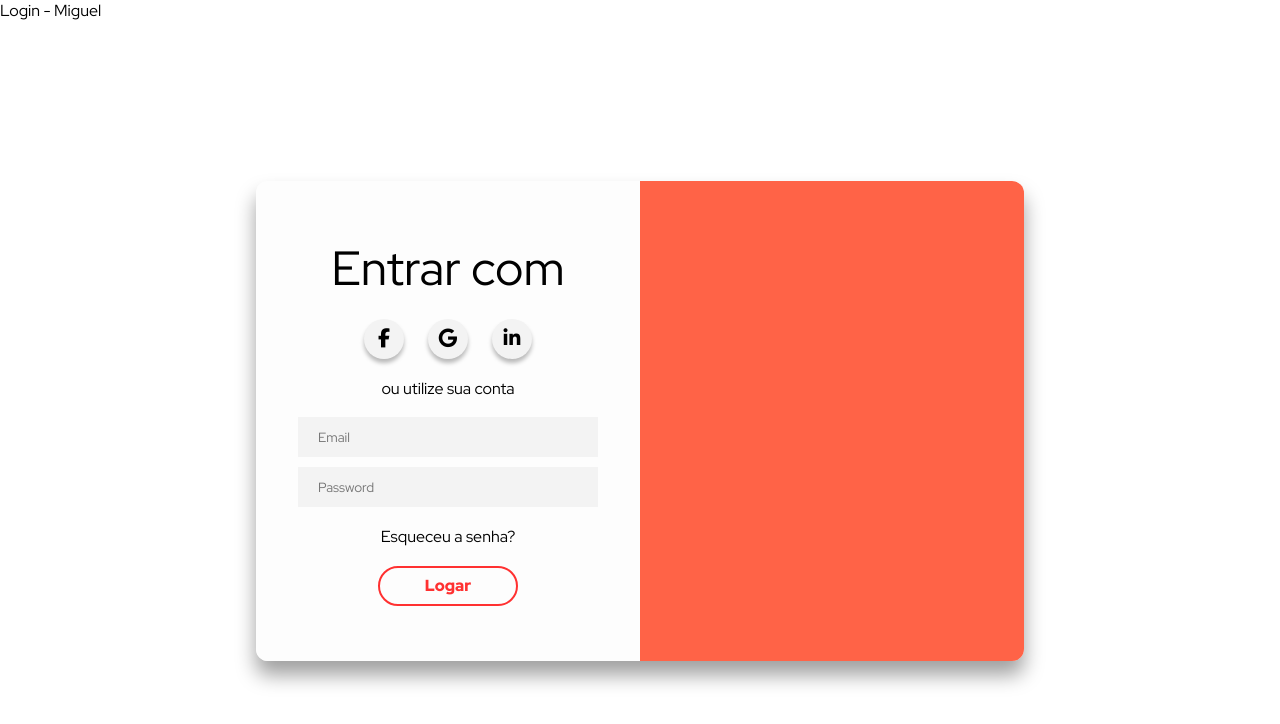
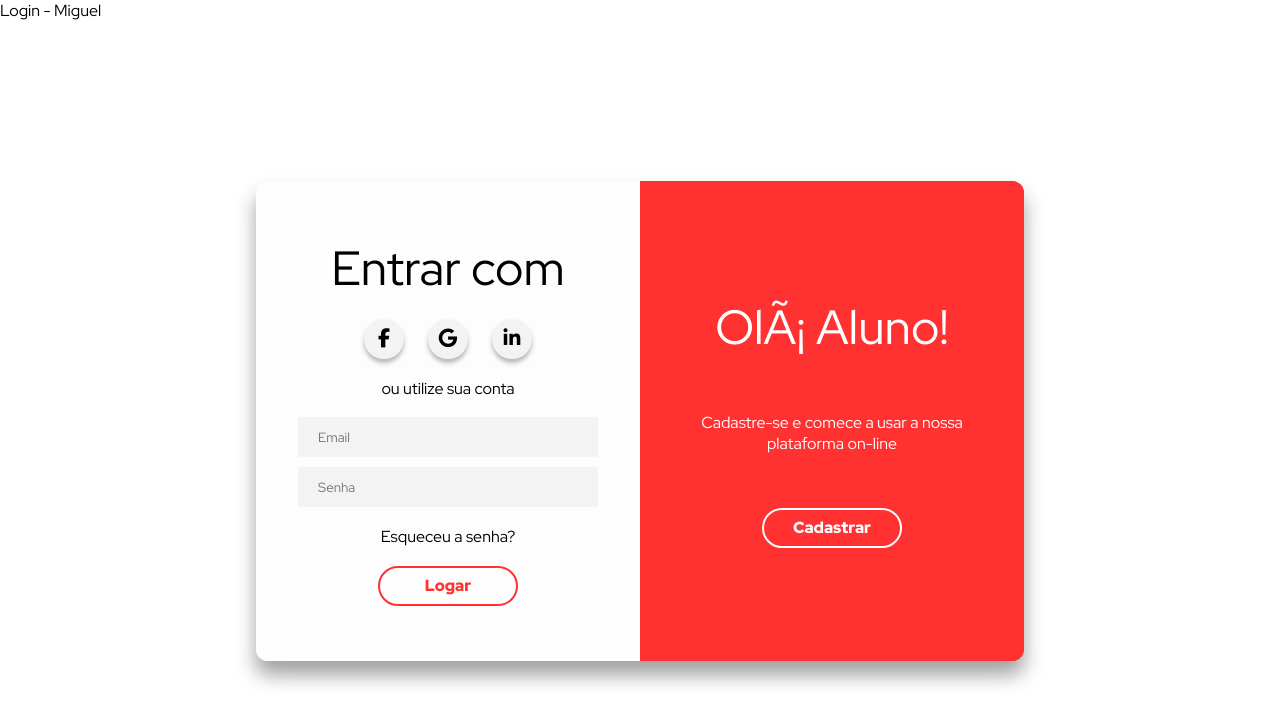
Before and after one commit to Miguelalmeida01/Tela_login, a plain HTML site: page index.html in a window 1280 px wide. Drawn offline with Linux system fonts and the light colour scheme.

Commit message:
novo update

```diff
--- a/css/form.css
+++ b/css/form.css
@@ -12,6 +12,3 @@
     .form_login{
        background-color: rgb(253, 253, 253);
     }
-    .form_register{
-        background-color: tomato;
-    }
--- a/css/form_button.css
+++ b/css/form_button.css
@@ -17,3 +17,13 @@
     background-color: var(--primary-color);
     color: var(--secundary-color);
 }
+
+.form_button_light{
+    border: 2px solid var(--secundary-color);
+    color: var(--secundary-color);
+}
+
+.form_button_light:hover{
+    background-color: var(--secundary-color);
+    color: var(--primary-color);
+}
--- a/css/form_title.css
+++ b/css/form_title.css
@@ -4,3 +4,7 @@
     color: var(--text-color-dark);
 
 }
+
+.form_title_light{
+    color: var(--text-color-light);
+}
--- a/css/login_container.css
+++ b/css/login_container.css
@@ -1,4 +1,5 @@
 .login_container{
+    position: relative;
     height: 480px;
     width: 768px;
     border-radius: 12px;
--- /dev/null
+++ b/css/overlay.css
@@ -0,0 +1,12 @@
+.overlay{
+    position:absolute;
+    width:100%;
+    height:100% ;
+    display: flex;
+    flex-direction: column;
+    justify-content: space-evenly;
+    align-items: center;
+    padding: 60px;
+    background-color: var(--primary-color);
+
+}
--- /dev/null
+++ b/css/overlay_container.css
@@ -0,0 +1,10 @@
+.overlay_container{
+    position: absolute;
+    top:0;
+    left:0;
+    width: 50%;
+    height: 100%;
+    transform: translateX(100%);
+    color: var(--text-color-light);
+    text-align: center;
+}
--- a/index.html
+++ b/index.html
@@ -20,6 +20,8 @@
       <link rel="stylesheet" href="./css/form_input_container.css">
       <link rel="stylesheet" href="./css/form_input.css">
       <link rel="stylesheet" href="./css/form_button.css">
+      <link rel="stylesheet" href="./css/overlay_container.css">
+      <link rel="stylesheet" href="./css/overlay.css">
       <tittle>Login - Miguel</tittle>
 </head>
 <body>
@@ -42,13 +44,41 @@
                        <p class="form_text">ou utilize sua conta</p>
                        <div class="form_input_container">
                             <input type="email" class="form_input" placeholder="Email">
-                            <input type="password" class="form_input" placeholder="Password">
+                            <input type="password" class="form_input" placeholder="Senha">
                        </div>
                        <a href="#" class="form_link">Esqueceu a senha?</a>
                        <button class="form_button">Logar</button>
                     </form>
-                    <form class="form form_register"></form>
+                    <form class="form form_register">
+                      <h2 class="form_title"> Criar Conta</h2>
+                      <div class="form_social">
+                        <a href="#" class="social_icon">
+                          <i class="fa-brands fa-facebook-f"></i>
+                        </a>
+                        <a href="#" class="social_icon">
+                          <i class="fa-brands fa-google"></i>
+                        </a>
+                        <a href="#" class="social_icon">
+                          <i class="fa-brands fa-linkedin-in"></i>
+                        </a>
+                        </div>
+                        <p class="form_text">ou cadastre seu email</p>
+                        <div class="form_input_container">
+                          <input type="text" class="form_input" placeholder="Nome">
+                          <input type="email" class="form_input" placeholder="Email">
+                          <input type="password" class="form_input" placeholder="Senha">
+                     </div>
+                     <button class="form_button">Cadastrar</button>
+                    </form>
 
+                </div>
+                <div class="overlay_container">
+                     <div class="overlay">1</div>
+                     <div class="overlay">
+                      <h2 class="form_title form_title_light">Olá Aluno!</h2>
+                      <p class="form_text">Cadastre-se e comece a usar a nossa plataforma on-line</p>
+                      <button class="form_button form_button_light">Cadastrar</button>
+                     </div>
                 </div>
             </div>
       </main>
```
